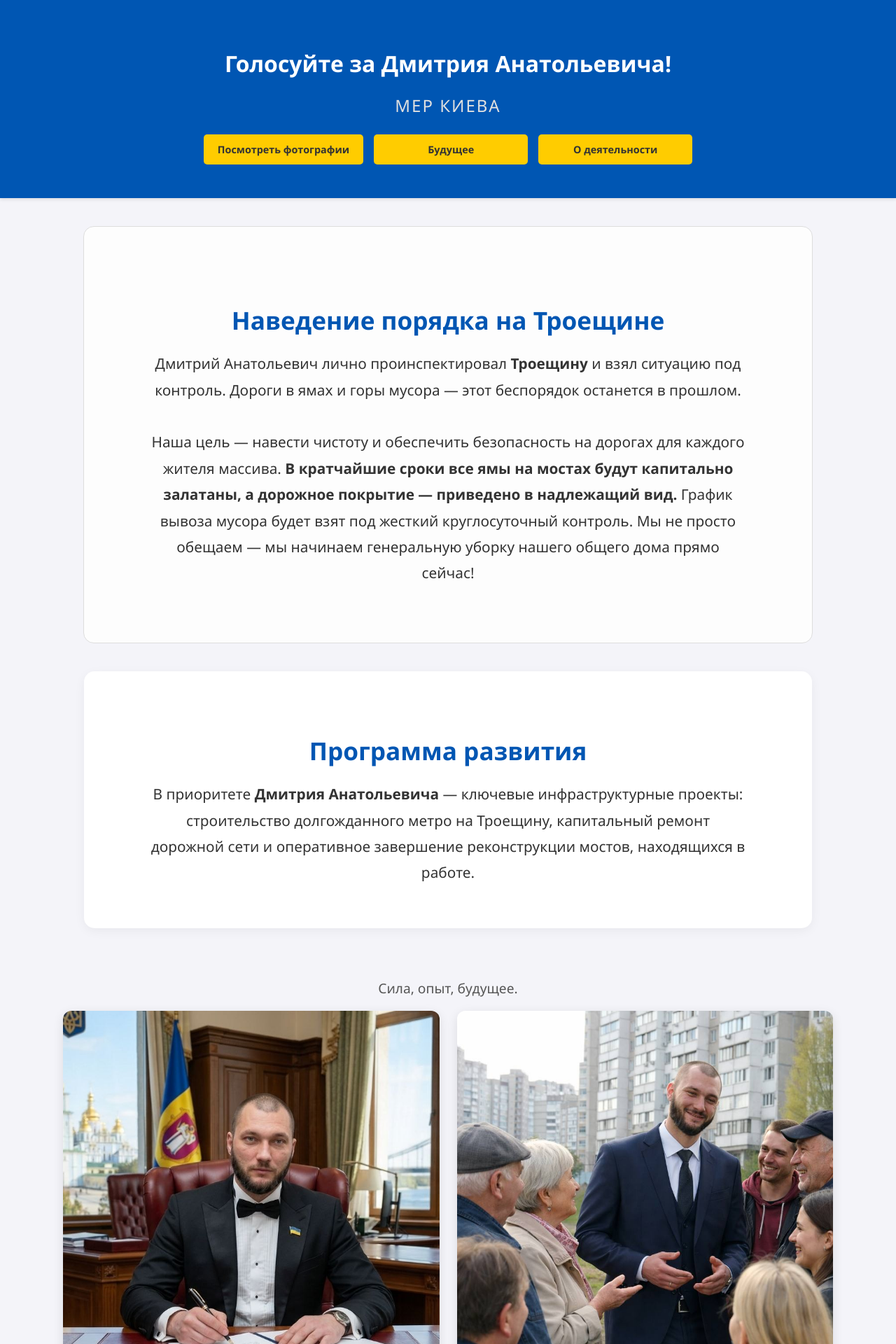
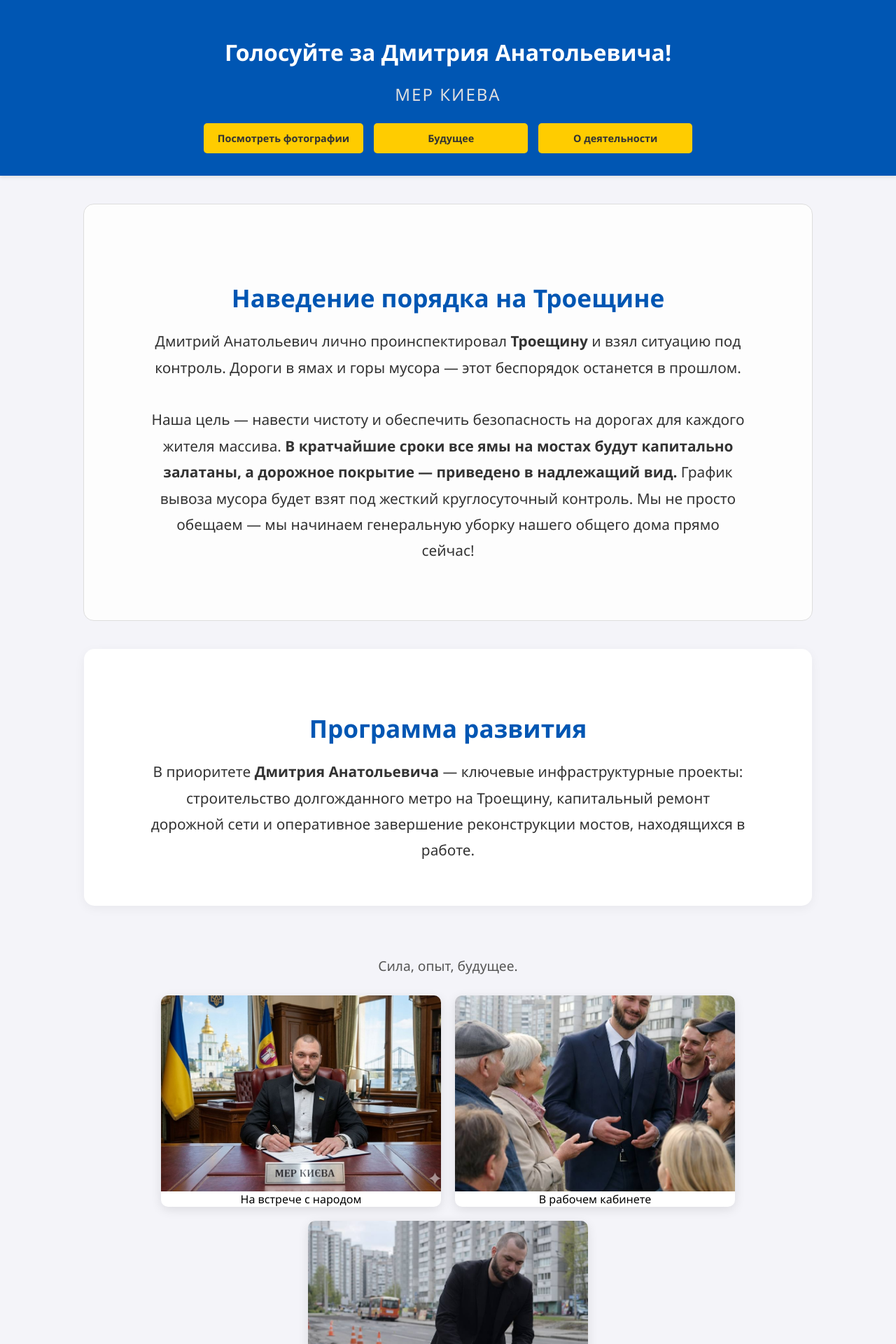
Before and after one commit to roanmarley/1, a Flask app: page / in a window 1280 px wide. Shown: the top 1920 px of the page at 70% size. Run offline with Flask 3, Linux system fonts and the light colour scheme.

Commit message:
Update index.html

```diff
--- a/mayor_site/templates/index.html
+++ b/mayor_site/templates/index.html
@@ -145,83 +145,40 @@
 <html lang="ru">
 <head>
     <meta charset="UTF-8">
-    <meta name="viewport" content="width=device-width, initial-scale=1.0">
-    <title>Голосуйте за Дмитрия Анатольевича</title>
-    <style>
-    html { scroll-behavior: smooth; }
-    body {
-        font-family: 'Segoe UI', Tahoma, sans-serif;
-        background-color: #f4f4f9;
-        margin: 0;
-        padding: 0;
-        text-align: center;
+   <!-- 1. Этот тег ОБЯЗАТЕЛЕН, чтобы телефон понимал масштаб -->
+<meta name="viewport" content="width=device-width, initial-scale=1.0">
+
+<style>
+    /* 2. Это правило сделает ВСЕ фото на сайте гибкими */
+    img {
+        max-width: 100%; /* Фото не будет шире экрана телефона */
+        height: auto;    /* Пропорции сохранятся, фото не сплющится */
+        display: block;  /* Убирает лишние зазоры */
+        margin: 0 auto;  /* Центрирует фото */
     }
+
+    /* 3. Исправляем твою галерею, чтобы она подстраивалась под экран */
+    .gallery {
+        display: flex;
+        flex-wrap: wrap; /* На телефоне фото встанут друг под друга */
+        justify-content: center;
+        gap: 20px;
+        padding: 10px;
+    }
+
+    /* Ограничиваем размер карточек, чтобы они не были гигантскими */
+    .photo-card {
+        width: 100%;
+        max-width: 400px; /* На ПК будет аккуратно, на телефоне — во всю ширину */
+    }
+
+    /* Твои стили шапки (теперь внутри тега style) */
     header {
         background-color: #0056b3;
         color: white;
-        padding: 3rem 1rem;
+        padding: 2rem 1rem;
+        text-align: center;
     }
-
-    /* Подзаголовок */
-    .subtitle {
-        font-size: 1.5rem;
-        color: #e0e0e0;
-        text-transform: uppercase;
-        margin: 10px 0 25px 0;
-    }
-
-    /* Кнопки в ряд */
-    .nav-buttons {
-        display: flex;
-        justify-content: center;
-        gap: 15px;
-        flex-wrap: wrap;
-    }
-    .btn-nav {
-        background-color: #ffcc00;
-        color: #333;
-        padding: 12px 20px;
-        text-decoration: none;
-        font-weight: bold;
-        border-radius: 5px;
-        min-width: 180px;
-    }
-
-    /* ГАЛЕРЕЯ И ФОТО */
-    .container {
-        max-width: 1100px;
-        margin: 2rem auto;
-        padding: 0 1rem;
-    }
-    .gallery {
-        display: grid;
-        grid-template-columns: repeat(auto-fit, minmax(350px, 1fr));
-        gap: 25px;
-    }
-    .photo-card {
-        background: white;
-        border-radius: 12px;
-        overflow: hidden;
-        box-shadow: 0 4px 15px rgba(0,0,0,0.1);
-    }
-
-    /* РАЗМЕР ВЕРХНИХ ФОТО */
-    .photo-card img {
-        width: 100%;
-        height: 600px !important; /* Увеличили до 320px */
-        object-fit: cover;
-        display: block;
-    }
-
-    /* РАЗМЕР НИЖНЕГО ФОТО */
-    .big-photo {
-        grid-column: span 2;
-    }
-    .big-photo img {
-        height: 1500px !important; /* Вернули 500px для солидности */
-    }
-
-    .description { padding: 15px; font-weight: bold; }
 </style>
 
 </head>
```
